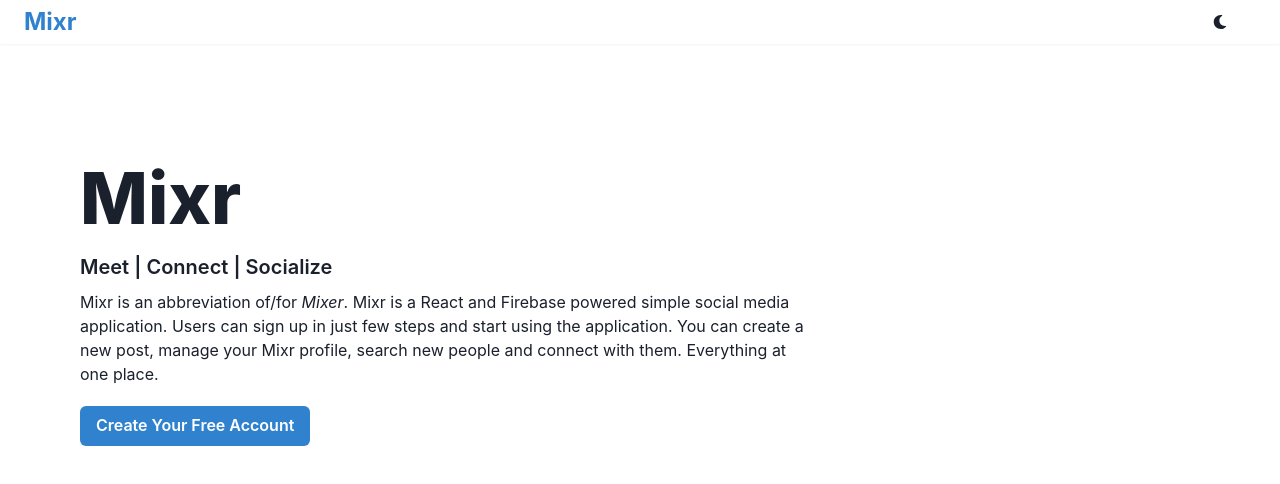
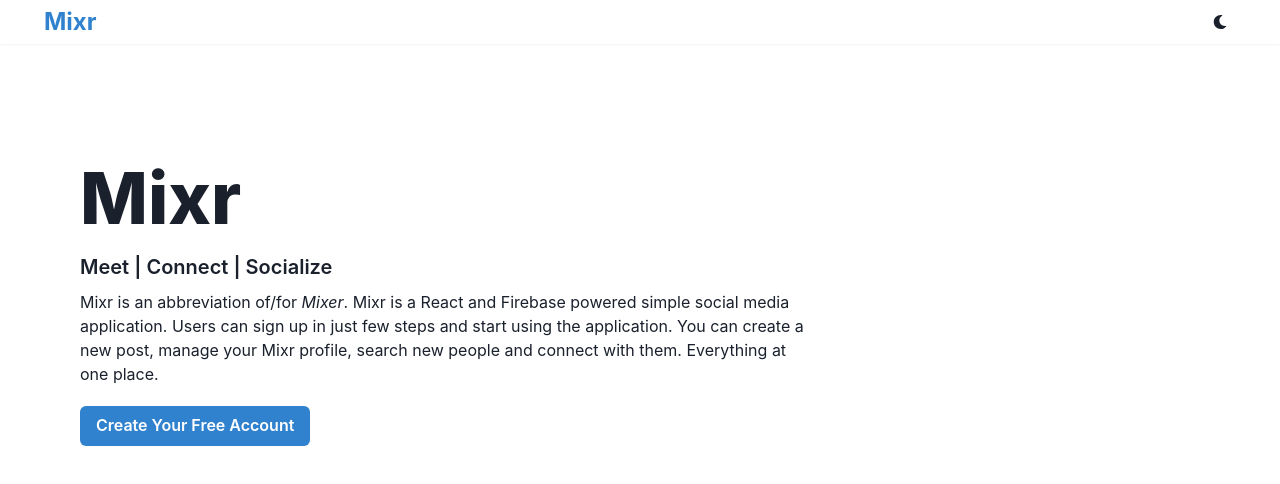
Before and after one commit to VivekAlhat/Mixr, a React (Create React App) app: page / in a window 1280 px wide. Shown: the top 484 px of the page. Built offline with nearby package versions, Linux system fonts and the light colour scheme; no server answers.

Commit message:
Fix: HOC Object Warning

```diff
--- a/src/HOC/ProfileRedirect.jsx
+++ b/src/HOC/ProfileRedirect.jsx
@@ -10,7 +10,7 @@
         !user ? (
           <Component {...props} />
         ) : (
-          <Redirect to={{ pathname: "/dashboard" }} from={props.location} />
+          <Redirect to={{ pathname: "/dashboard" }} />
         )
       }
     />
--- a/src/components/Navbar.jsx
+++ b/src/components/Navbar.jsx
@@ -21,7 +21,7 @@
         to="/"
         fontSize="2xl"
         fontWeight="bold"
-        pl="5"
+        ml={notSmallerScreen ? "10" : "5"}
         color={isDark ? "blue.300" : "blue.500"}
       >
         Mixr
```
